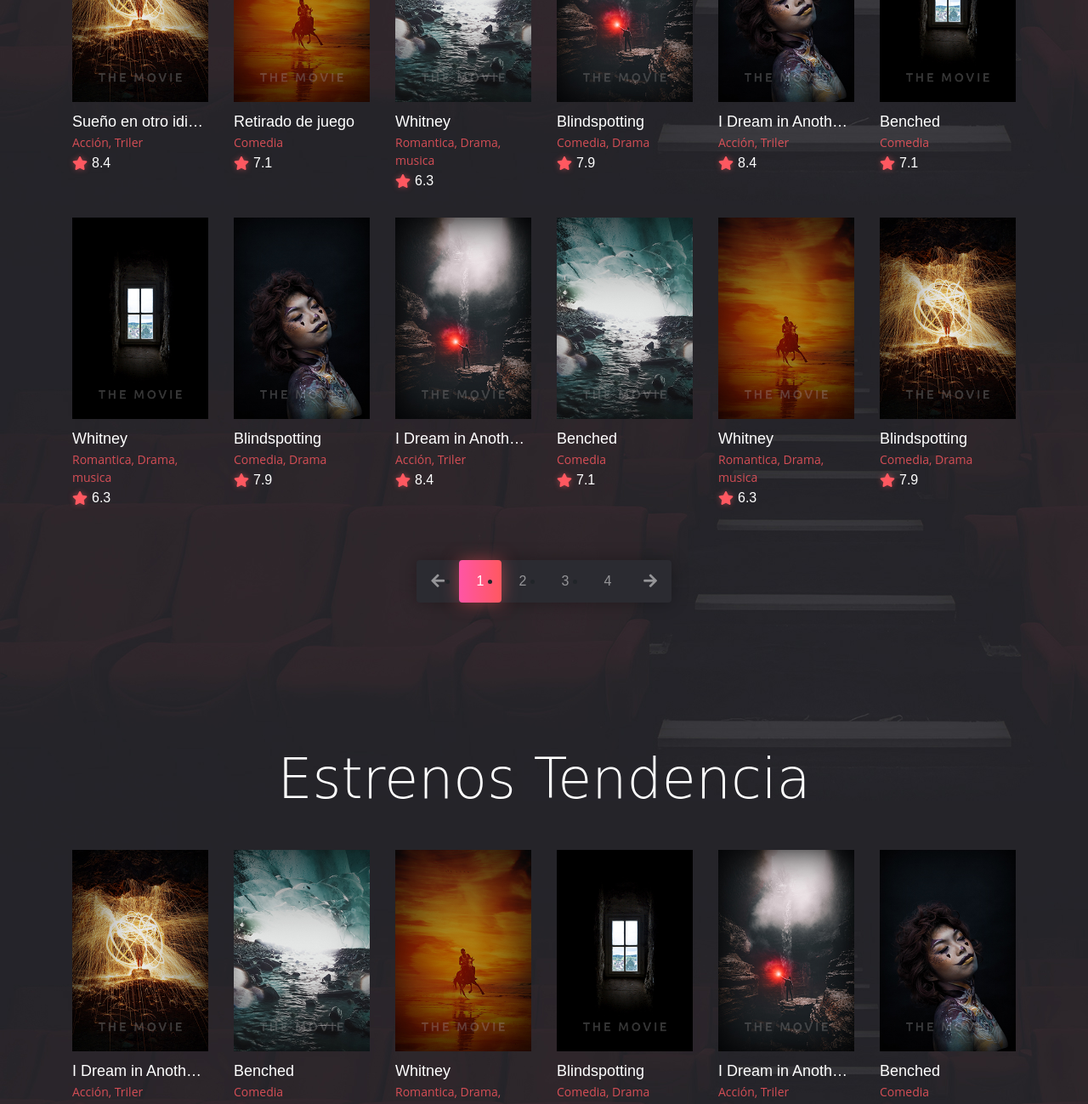
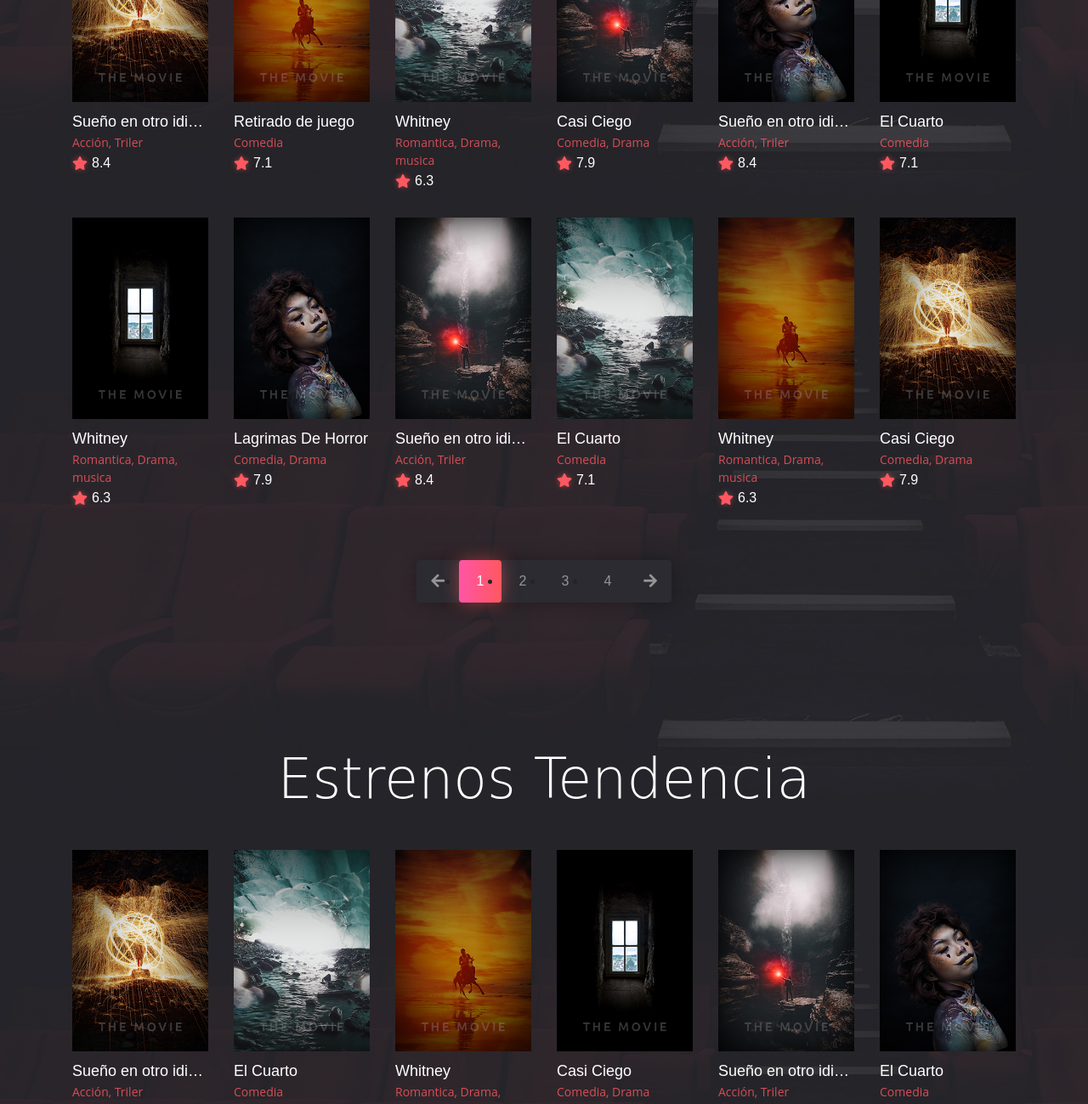
Before and after one commit to Emilianodelarc/cine, a plain HTML site: page index.html in a window 1280 px wide. Shown: the part 460-1759 px from the top of the page at 85% size. Drawn offline with Linux system fonts and the light colour scheme; a web font is replaced by a local one.

Commit message:
Arreglos en el inex

```diff
--- a/index.html
+++ b/index.html
@@ -111,7 +111,7 @@
 								</a>
 							</div>
 							<div class="card__contenedor">
-								<h3 class="card__titulo"><a href="#">Blindspotting</a></h3>
+								<h3 class="card__titulo"><a href="#">Casi Ciego</a></h3>
 								<span class="card__categoria">
 									<a href="#">Comedia</a>
 									<a href="#">Drama</a>
@@ -129,7 +129,7 @@
 								</a>
 							</div>
 							<div class="card__contenedor">
-								<h3 class="card__titulo"><a href="#">I Dream in Another Language</a></h3>
+								<h3 class="card__titulo"><a href="#">Sueño en otro idioma</a></h3>
 								<span class="card__categoria">
 									<a href="#">Acción</a>
 									<a href="#">Triler</a>
@@ -147,7 +147,7 @@
 								</a>
 							</div>
 							<div class="card__contenedor">
-								<h3 class="card__titulo"><a href="#">Benched</a></h3>
+								<h3 class="card__titulo"><a href="#">El Cuarto</a></h3>
 								<span class="card__categoria">
 									<a href="#">Comedia</a>
 								</span>
@@ -183,7 +183,7 @@
 								</a>
 							</div>
 							<div class="card__contenedor">
-								<h3 class="card__titulo"><a href="#">Blindspotting</a></h3>
+								<h3 class="card__titulo"><a href="#">Lagrimas De Horror</a></h3>
 								<span class="card__categoria">
 									<a href="#">Comedia</a>
 									<a href="#">Drama</a>
@@ -201,7 +201,7 @@
 								</a>
 							</div>
 							<div class="card__contenedor">
-								<h3 class="card__titulo"><a href="#">I Dream in Another Language</a></h3>
+								<h3 class="card__titulo"><a href="#">Sueño en otro idioma</a></h3>
 								<span class="card__categoria">
 									<a href="#">Acción</a>
 									<a href="#">Triler</a>
@@ -219,7 +219,7 @@
 								</a>
 							</div>
 							<div class="card__contenedor">
-								<h3 class="card__titulo"><a href="#">Benched</a></h3>
+								<h3 class="card__titulo"><a href="#">El Cuarto</a></h3>
 								<span class="card__categoria">
 									<a href="#">Comedia</a>
 								</span>
@@ -255,7 +255,7 @@
 								</a>
 							</div>
 							<div class="card__contenedor">
-								<h3 class="card__titulo"><a href="#">Blindspotting</a></h3>
+								<h3 class="card__titulo"><a href="#">Casi Ciego</a></h3>
 								<span class="card__categoria">
 									<a href="#">Comedia</a>
 									<a href="#">Drama</a>
@@ -300,7 +300,7 @@
 								</a>
 							</div>
 							<div class="card__contenedor">
-								<h3 class="card__titulo"><a href="#">I Dream in Another Language</a></h3>
+								<h3 class="card__titulo"><a href="#">Sueño en otro idioma</a></h3>
 								<span class="card__categoria">
 									<a href="#">Acción</a>
 									<a href="#">Triler</a>
@@ -321,7 +321,7 @@
 								</a>
 							</div>
 							<div class="card__contenedor">
-								<h3 class="card__titulo"><a href="#">Benched</a></h3>
+								<h3 class="card__titulo"><a href="#">El Cuarto</a></h3>
 								<span class="card__categoria">
 									<a href="#">Comedia</a>
 								</span>
@@ -363,7 +363,7 @@
 								</a>
 							</div>
 							<div class="card__contenedor">
-								<h3 class="card__titulo"><a href="#">Blindspotting</a></h3>
+								<h3 class="card__titulo"><a href="#">Casi Ciego</a></h3>
 								<span class="card__categoria">
 									<a href="#">Comedia</a>
 									<a href="#">Drama</a>
@@ -384,7 +384,7 @@
 								</a>
 							</div>
 							<div class="card__contenedor">
-								<h3 class="card__titulo"><a href="#">I Dream in Another Language</a></h3>
+								<h3 class="card__titulo"><a href="#">Sueño en otro idioma</a></h3>
 								<span class="card__categoria">
 									<a href="#">Acción</a>
 									<a href="#">Triler</a>
@@ -405,7 +405,7 @@
 								</a>
 							</div>
 							<div class="card__contenedor">
-								<h3 class="card__titulo"><a href="#">Benched</a></h3>
+								<h3 class="card__titulo"><a href="#">El Cuarto</a></h3>
 								<span class="card__categoria">
 									<a href="#">Comedia</a>
 								</span>
```
